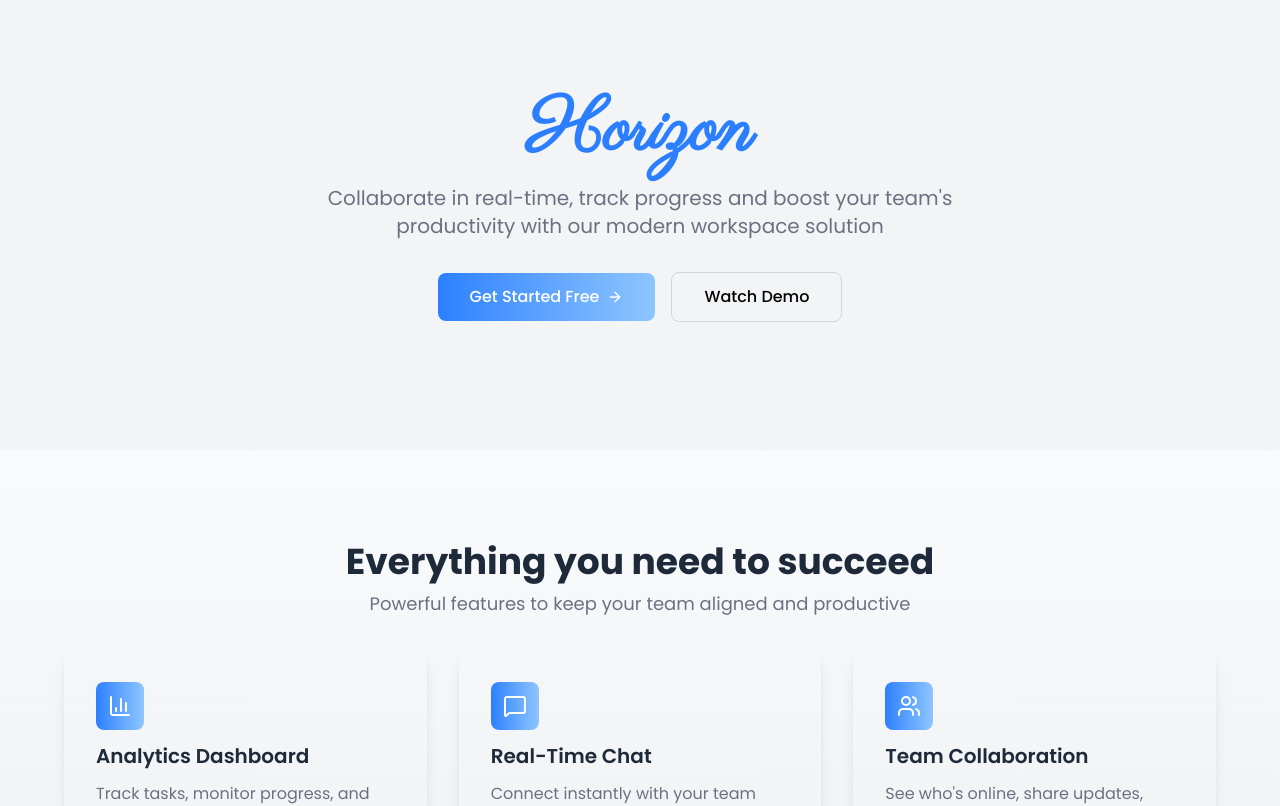
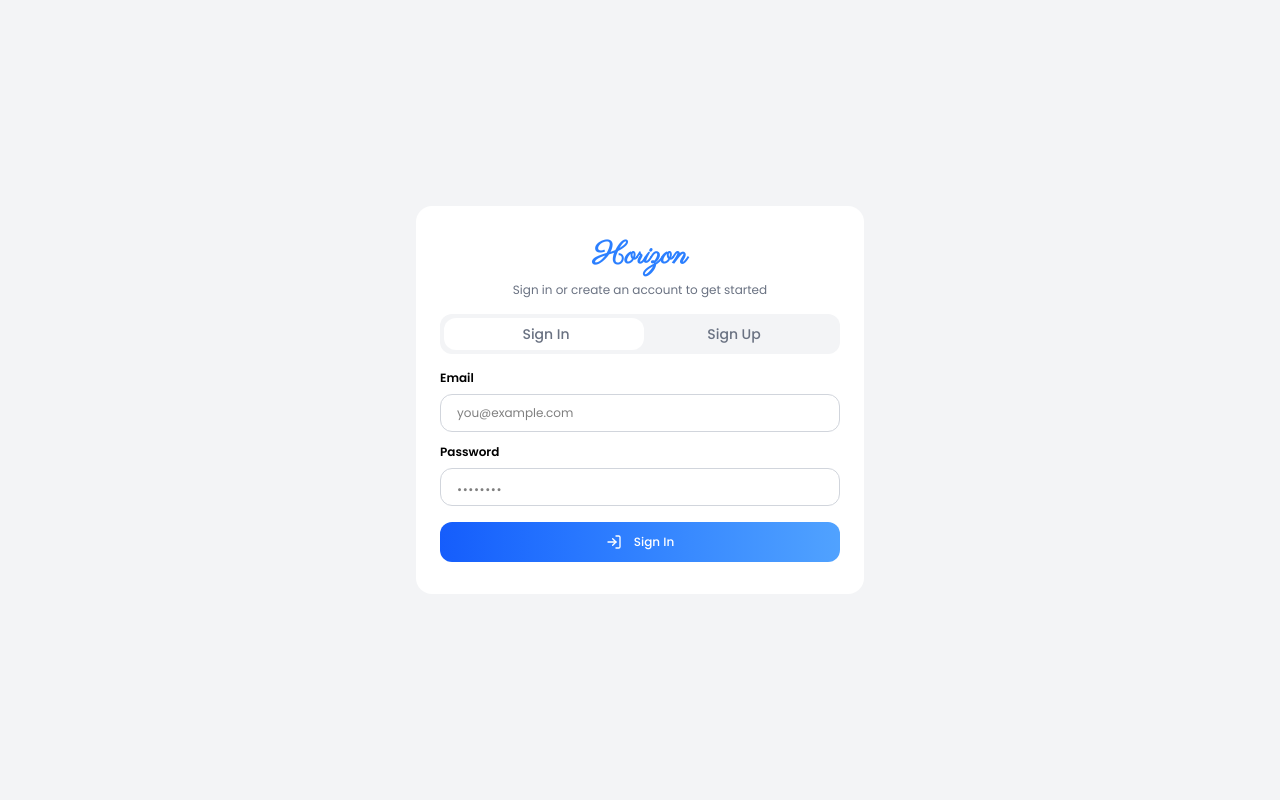
Before and after one commit to blessed-winner/Horizon, a React app in the folder frontend/: page /auth in a window 1280 px wide. Shown: the top 806 px of the page. Built offline with nearby package versions, Linux system fonts and the light colour scheme; the HTML template or start-up script is replaced by a standard one.

Commit message:
Raw frontend for login form finished

```diff
--- a/frontend/src/App.tsx
+++ b/frontend/src/App.tsx
@@ -1,10 +1,15 @@
+import {Route, Routes} from "react-router-dom"
+import Auth from "./pages/Auth/Auth"
 import Landing from "./pages/Landing"
 
 const App = () => {
   return (
-    <div>
-      <Landing/>
-    </div>
+      <Routes>
+           <Route path="/" element = {<Landing/>}/>
+           <Route path="/auth" element = { <Auth/> }/>
+      </Routes>
+
+
   )
 }
 
--- /dev/null
+++ b/frontend/src/pages/Auth/Auth.tsx
@@ -0,0 +1,37 @@
+import { LogIn } from "lucide-react"
+
+const Auth = () => {
+  return (
+    <div className="bg-gray-100 min-h-screen flex items-center justify-center">
+      <form className="bg-white rounded-2xl px-6 py-8 min-w-md">
+        <div className="text-center">
+          <h4 style={{fontFamily:"Parisienne"}} className="font-semibold text-3xl text-blue-500">Horizon</h4>
+          <p className="text-gray-500 text-xs mt-2">Sign in or create an account to get started</p>
+        </div>
+         <div className="bg-gray-100 relative mt-4 rounded-xl px-4 py-2.5 mb-4">
+          <div className="font-medium text-sm flex justify-between gap-2 text-gray-500">
+           <span className="z-1 w-[50%] cursor-pointer flex justify-center">Sign In</span>
+           <span className="z-1 w-[50%] cursor-pointer flex justify-center">Sign Up</span>
+          </div>
+           <div className="bg-white rounded-xl absolute top-1 left-1 w-[50%] h-8"></div>
+        </div>
+        <div className="space-y-3">
+           <div className="flex flex-col text-sm space-y-2">
+           <label className="text-xs font-semibold">Email</label>
+           <input type="email" placeholder="you@example.com" className="border px-4 py-2.5 rounded-xl text-xs border-gray-300 outline-none" />
+        </div>
+          <div className="flex flex-col text-sm space-y-2">
+          <label className="text-xs font-semibold">Password</label>
+          <input type="password" placeholder="........" className="border flex px-4 py-2.5 rounded-xl text-xs border-gray-300 outline-none placeholder:text-2xl placeholder:tracking-wide"/>
+        </div>
+        </div>
+         <button className="mt-4 text-xs bg-gradient-to-r from-blue-600 to-blue-400 text-white w-full px-4 py-3 rounded-xl cursor-pointer flex items-center justify-center gap-3 font-medium">
+          <LogIn className="w-4 h-4"/>
+          Sign In
+          </button>
+      </form>
+  </div>
+  )
+}
+
+export default Auth
```
